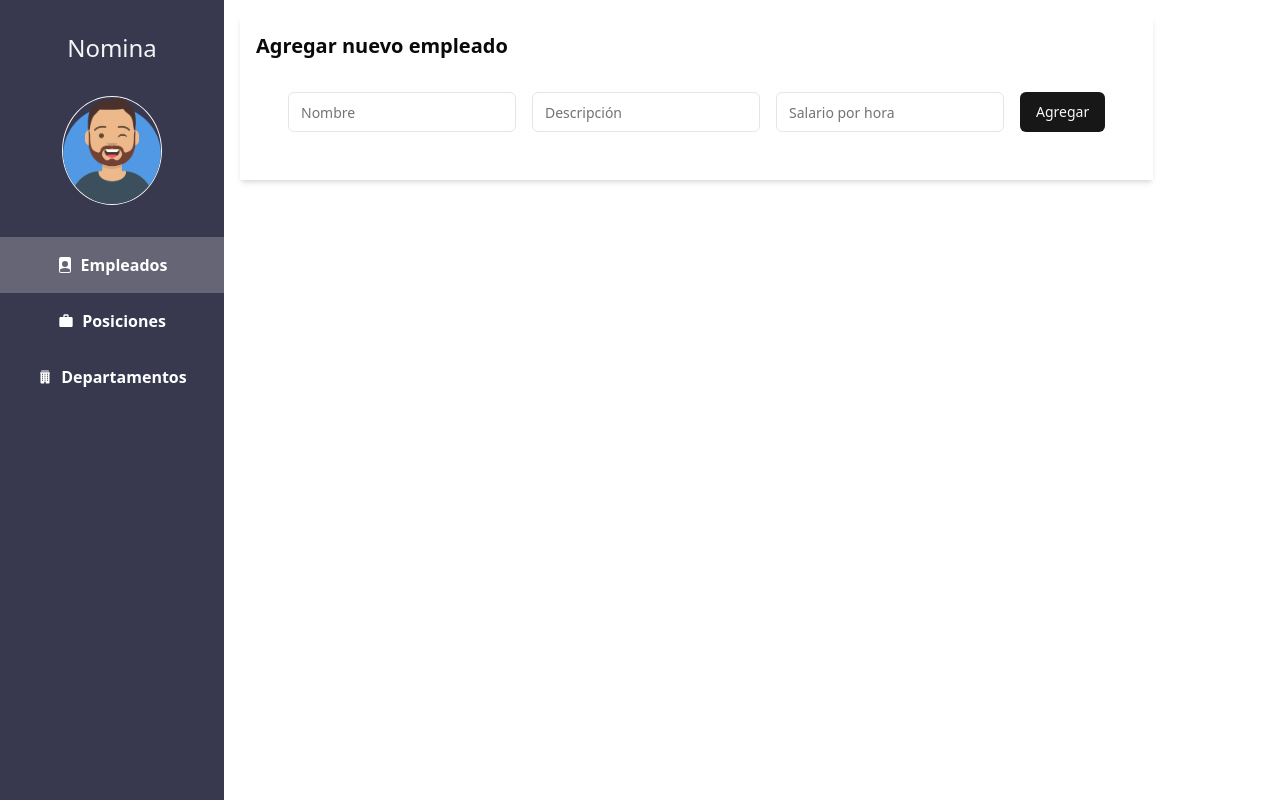
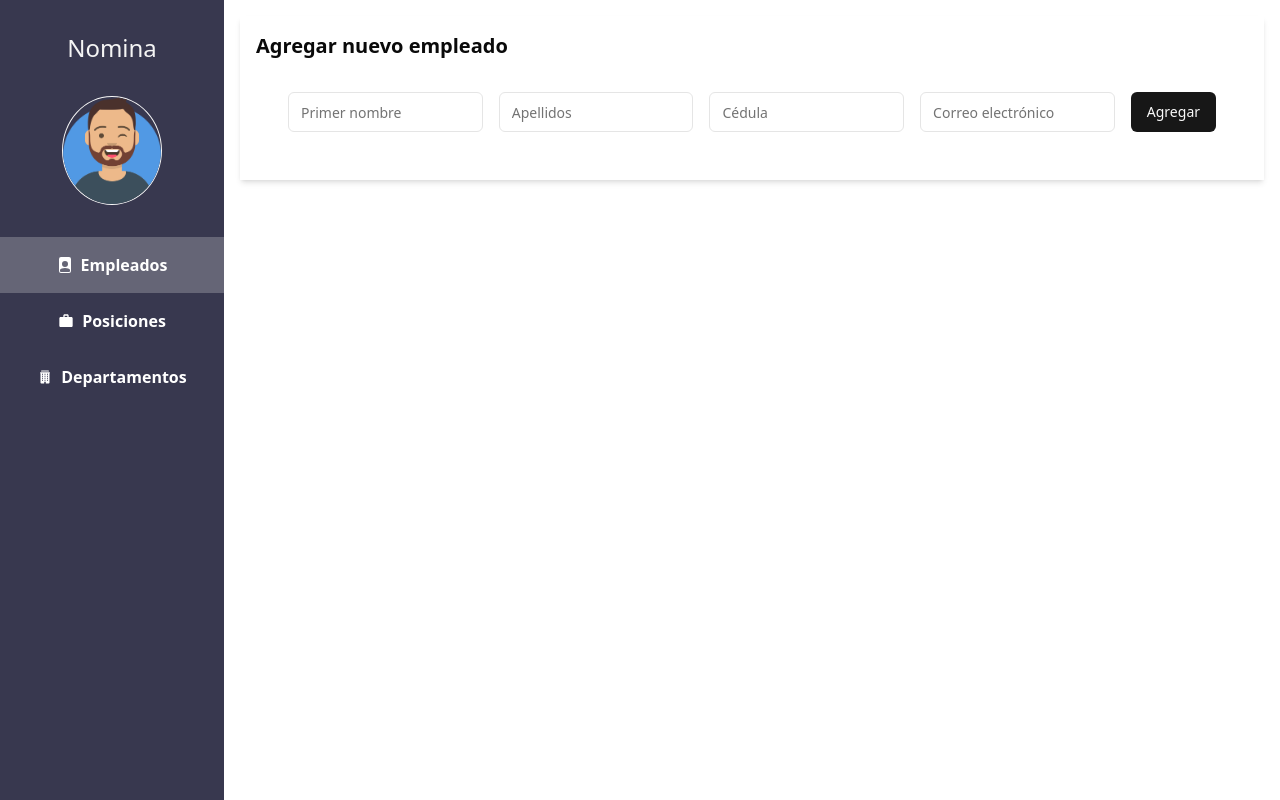
Before and after one commit to justinoctavius/nomina-frontend, a React (Vite) app: page / in a window 1280 px wide. Built offline with nearby package versions, Linux system fonts and the light colour scheme.

Commit message:
adding employee form

```diff
--- /dev/null
+++ b/src/components/department-table/columns.tsx
@@ -0,0 +1,35 @@
+import { ColumnDef } from '@tanstack/react-table';
+import { ActionColumnItem } from '../action-column-item';
+
+export type Position = {
+  id: string;
+  name: string;
+  description?: string;
+};
+
+export const departmentColumns: ColumnDef<Position>[] = [
+  {
+    accessorKey: 'id',
+    header: 'ID',
+    cell: ({ row }) => {
+      const id: string = row.getValue('id');
+      return <span>{id.slice(0, 8)}...</span>;
+    },
+  },
+  {
+    accessorKey: 'name',
+    header: 'Nombre',
+  },
+  {
+    accessorKey: 'description',
+    header: 'Descripcion',
+  },
+  {
+    accessorKey: 'id',
+    header: 'Acciones',
+    cell: ({ row }) => {
+      const id = row.getValue('id');
+      return <ActionColumnItem onDelete={() => console.log(id)} />;
+    },
+  },
+];
--- /dev/null
+++ b/src/components/department-table/index.tsx
@@ -0,0 +1,26 @@
+import { DataTable } from '../data-table/data-table';
+import { departmentColumns } from './columns';
+
+export const DepartmentTable = () => {
+  const data = [
+    {
+      id: '1',
+      name: 'hola',
+      description: 'hola 2',
+    },
+    {
+      id: '2',
+      name: 'pepe',
+      description: 'hola 2',
+    },
+  ];
+
+  return (
+    <DataTable
+      columns={departmentColumns}
+      data={data}
+      filterColumn="name"
+      filterPlaceHolder="Filtrar por nombre..."
+    />
+  );
+};
--- a/src/pages/departments/index.tsx
+++ b/src/pages/departments/index.tsx
@@ -1,4 +1,5 @@
 import { Button } from '../../components/button';
+import { DepartmentTable } from '../../components/department-table';
 import { Form } from '../../components/form';
 import { Input } from '../../components/input';
 
@@ -23,7 +24,9 @@ export const Departments = () => {
           </div>
         </div>
       </Form>
-      <div></div>
+      <div className="mt-4 shadow-md p-4">
+        <DepartmentTable />
+      </div>
     </div>
   );
 };
--- a/src/pages/employees/index.tsx
+++ b/src/pages/employees/index.tsx
@@ -8,22 +8,35 @@ export const Employees = () => {
       <Form title="Agregar nuevo empleado">
         <div className="flex gap-4 p-4">
           <div className="flex flex-col gap-2">
-            <Input type="text" name="name" id="name" placeholder="Nombre" />
+            <Input
+              type="text"
+              name="first_name"
+              id="first_name"
+              placeholder="Primer nombre"
+            />
           </div>
           <div className="flex flex-col gap-2">
             <Input
               type="text"
-              name="description"
-              id="description"
-              placeholder="Descripción"
+              name="last_name"
+              id="last_name"
+              placeholder="Apellidos"
             />
           </div>
           <div className="flex flex-col gap-2">
             <Input
-              type="number"
-              name="salaryPerHour"
-              id="salaryPerHour"
-              placeholder="Salario por hora"
+              type="text"
+              name="national_id"
+              id="national_id"
+              placeholder="Cédula"
+            />
+          </div>
+          <div className="flex flex-col gap-2">
+            <Input
+              type="text"
+              name="email"
+              id="email"
+              placeholder="Correo electrónico"
             />
           </div>
           <div className="flex flex-col gap-2">
```
